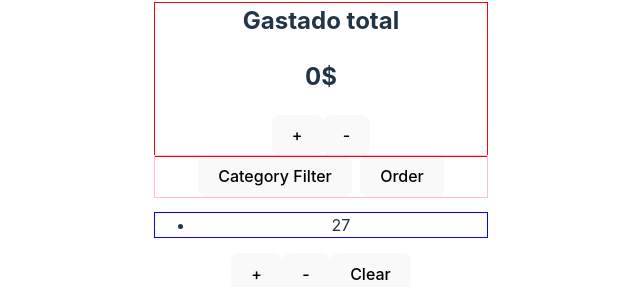
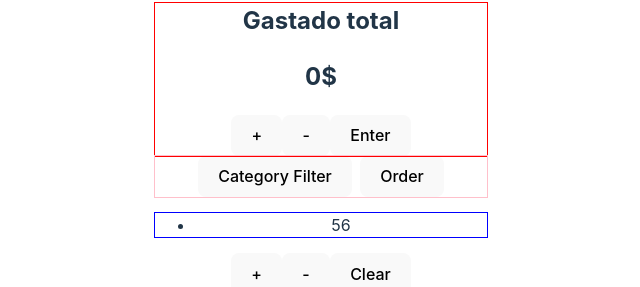
Before and after one commit to marialapc/my-expenses, a React (Vite) app: page / in a window 1280 px wide. Shown: the part 314-601 px from the top of the page, without its empty margins (319-959 px from the left). Built offline with nearby package versions, Linux system fonts and the light colour scheme.

Commit message:
remove unnecessary code and transform functions on arrow functions

```diff
--- a/src/components/ExpensesList/ExpensesList.jsx
+++ b/src/components/ExpensesList/ExpensesList.jsx
@@ -2,17 +2,19 @@ import "./ExpensesList.css";
 
 import { useState } from "react";
 
-const initialState = [{ amount: 27 }];
 const maxExpenses = 4;
+const maxAmount = 100;
 
-function getRandomInt(max) {
+const getRandomInt = (max) => {
   return Math.floor(Math.random() * max);
-}
+};
 
-function createRandomExpense() {
-  const expense = { amount: getRandomInt(100) };
+const createRandomExpense = () => {
+  const expense = { amount: getRandomInt(maxAmount) };
   return expense;
-}
+};
+
+const initialState = [createRandomExpense()];
 
 const ExpensesList = () => {
   const [expenses, setExpenses] = useState(initialState);
@@ -36,12 +38,7 @@ const ExpensesList = () => {
   };
 
   const handleClearExpenses = () => {
-    setExpenses((oldExpenses) => {
-      let copied = [...oldExpenses];
-      copied = initialState;
-
-      return copied;
-    });
+    setExpenses(initialState);
   };
 
   return (
--- a/src/components/Filters/Filters.jsx
+++ b/src/components/Filters/Filters.jsx
@@ -3,9 +3,6 @@ import "./Filters.css";
 const Filters = () => {
   function handleOrderExpenses() {
     // const orderedExpenses = expenses.sort();
-
-    console.log("hi");
-
     // return orderedExpenses;
   }
 
--- a/src/components/TotalExpenses/TotalExpenses.jsx
+++ b/src/components/TotalExpenses/TotalExpenses.jsx
@@ -20,6 +20,8 @@ const TotalExpenses = () => {
     }
   };
 
+  const handleClickEnter = () => {};
+
   return (
     <article className="total-expenses">
       <h2>Gastado total</h2>
@@ -28,6 +30,7 @@ const TotalExpenses = () => {
       </section>
       <button onClick={handleClickAdd}>+</button>
       <button onClick={handleClickRemove}>-</button>
+      <button onClick={handleClickEnter}>Enter</button>
     </article>
   );
 };
```
